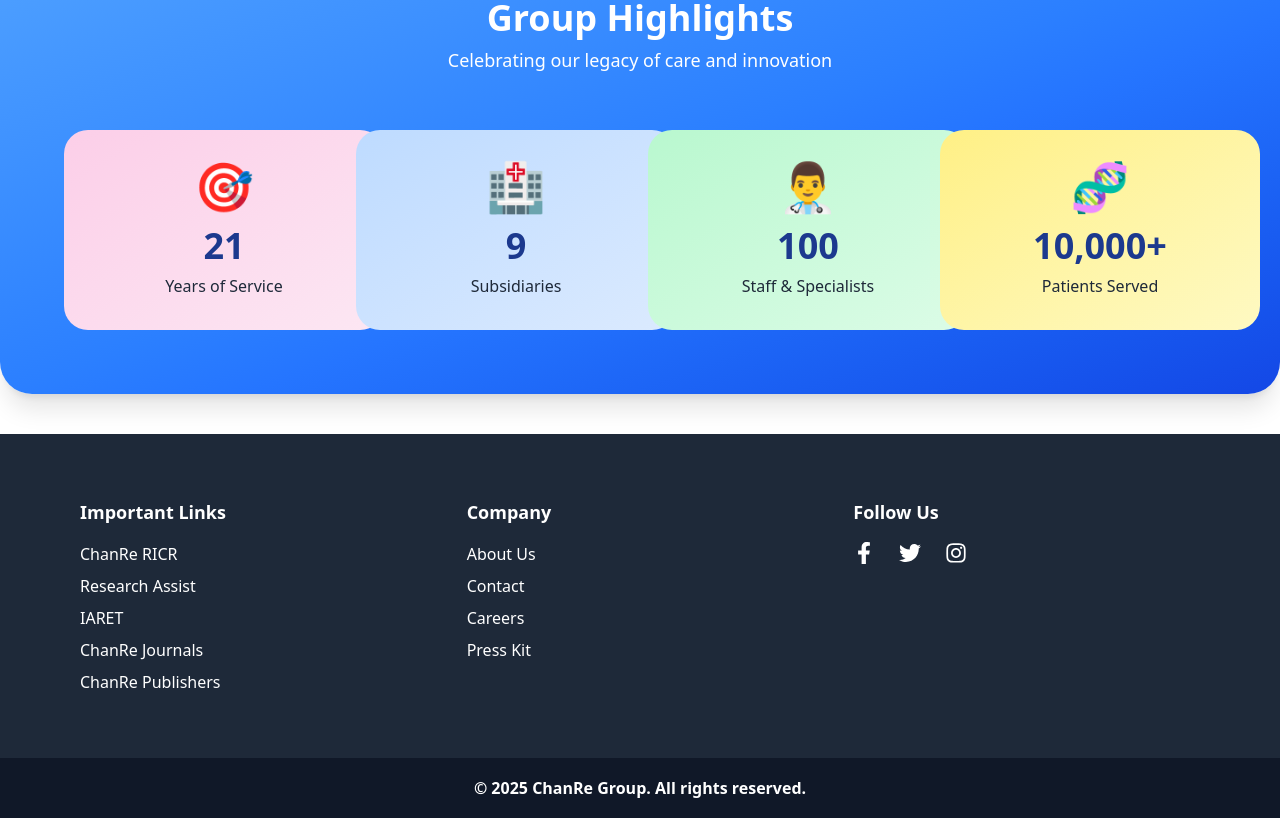
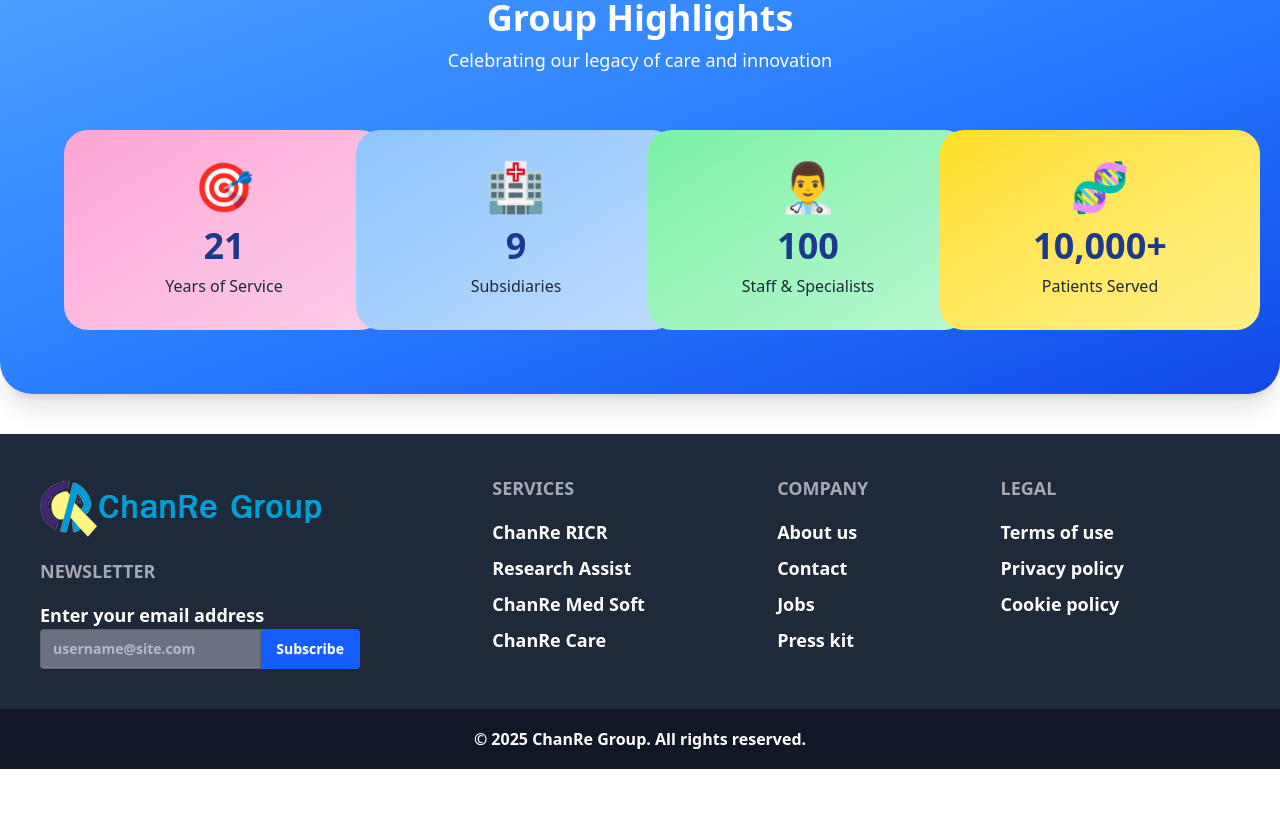
Before and after one commit to ManuJ1210/ChanRe, a React (Vite) app: page / in a window 1280 px wide. Shown: the part 3180-3998 px from the top of the page. After the commit the page ends 3949 px from the top, so only its background shows below. Built offline with nearby package versions, Linux system fonts and the light colour scheme.

Commit message:
Updated Footer and design

```diff
--- a/src/components/Highlights.jsx
+++ b/src/components/Highlights.jsx
@@ -3,10 +3,10 @@
 import { useInView } from "react-intersection-observer";
 
 const highlights = [
-  { icon: "🎯", label: "Years of Service", end: 21, bg: "from-pink-200 to-pink-100" },
-  { icon: "🏥", label: "Subsidiaries", end: 9, bg: "from-blue-200 to-blue-100" },
-  { icon: "👨‍⚕️", label: "Staff & Specialists", end: 100, bg: "from-green-200 to-green-100" },
-  { icon: "🧬", label: "Patients Served", end: 10000, bg: "from-yellow-200 to-yellow-100" },
+  { icon: "🎯", label: "Years of Service", end: 21, bg: "from-pink-300 to-pink-200" },
+  { icon: "🏥", label: "Subsidiaries", end: 9, bg: "from-blue-300 to-blue-200" },
+  { icon: "👨‍⚕️", label: "Staff & Specialists", end: 100, bg: "from-green-300 to-green-200" },
+  { icon: "🧬", label: "Patients Served", end: 10000, bg: "from-yellow-300 to-yellow-200" },
 ];
 
 const GroupHighlights = () => {
--- a/src/components/footer.jsx
+++ b/src/components/footer.jsx
@@ -1,50 +1,45 @@
 import { FaFacebookF, FaTwitter, FaInstagram } from "react-icons/fa";
+import { Link } from "react-router-dom";
 
 function Footer() {
   return (
     <>
-    <footer className=" text-white py-16  px-6 md:px-20 bg-gray-800 backdrop-blur-sm">
-      <div className="max-w-7xl mx-auto grid grid-cols-1 sm:grid-cols-2 lg:grid-cols-3 gap-10">
-
-        <div>
-          <h6 className="text-lg font-semibold text-white mb-4">Important Links</h6>
-          <ul className="space-y-2">
-            <li className="hover:text-blue-600 transition">ChanRe RICR</li>
-            <li className="hover:text-blue-600 transition">Research Assist</li>
-            <li className="hover:text-blue-600 transition">IARET</li>
-            <li className="hover:text-blue-600 transition">ChanRe Journals</li>
-              <li className="hover:text-blue-600 transition">ChanRe Publishers</li>
-          </ul>
-        </div>
-
-
-        <div>
-          <h6 className="text-lg font-semibold text-white mb-4">Company</h6>
-          <ul className="space-y-2">
-            <li className="hover:text-blue-600 transition">About Us</li>
-            <li className="hover:text-blue-600 transition">Contact</li>
-            <li className="hover:text-blue-600 transition">Careers</li>
-            <li className="hover:text-blue-600 transition">Press Kit</li>
-          </ul>
-        </div>
-
-
-        <div>
-          <h6 className="text-lg font-semibold text-white mb-4">Follow Us</h6>
-          <div className="flex gap-6">
-            <a href="#" className="hover:text-blue-600 transition">
-              <FaFacebookF size={22} />
-            </a>
-            <a href="#" className="hover:text-sky-500 transition">
-              <FaTwitter size={22} />
-            </a>
-            <a href="#" className="hover:text-pink-500 transition">
-              <FaInstagram size={22} />
-            </a>
-          </div>
-        </div>
+   <footer className="footer sm:footer-horizontal font-semibold bg-gray-800 text-lg p-10 text-white ">
+  <aside>
+    <img src="/images/logo.png" alt="" />
+     <h6 className="footer-title mt-3">Newsletter</h6>
+    <fieldset className="w-80">
+      <label>Enter your email address</label>
+      <div className="join">
+        <input
+          type="text"
+          placeholder="username@site.com"
+          className="input input-bordered join-item focus:outline-none bg-gray-500" />
+        <button className="btn bg-blue-600 text-white border-none shadow-none join-item">Subscribe</button>
       </div>
-      </footer>
+    </fieldset>
+  </aside>
+  <nav>
+    <h6 className="footer-title">Services</h6>
+    <a className="link link-hover">ChanRe RICR</a>
+    <a className="link link-hover">Research Assist</a>
+    <a className="link link-hover">ChanRe Med Soft</a>
+    <a className="link link-hover">ChanRe Care</a>
+  </nav>
+  <nav>
+    <h6 className="footer-title">Company</h6>
+    <a className="link link-hover">About us</a>
+    <a className="link link-hover">Contact</a>
+    <a className="link link-hover">Jobs</a>
+    <a className="link link-hover">Press kit</a>
+  </nav>
+  <nav>
+    <h6 className="footer-title">Legal</h6>
+    <a className="link link-hover">Terms of use</a>
+    <a className="link link-hover">Privacy policy</a>
+    <a className="link link-hover">Cookie policy</a>
+  </nav>
+</footer>
 
 
       <div className="text-center text-md font-semibold text-white h-15 content-center bg-gray-900 ">
--- a/src/pages/Appointment.jsx
+++ b/src/pages/Appointment.jsx
@@ -74,15 +74,15 @@
                             transition={{ duration: 0.6 }}
                             viewport={{ once: true }}>
                             <h3 className="text-xl font-bold text-blue-500 mb-6">It’s Quick & Easy</h3>
-                            <form className="space-y-4 text-sm">
+                            <form className="space-y-4 text-sm ">
 
-                                <div className="grid grid-cols-2 gap-4">
+                                <div className="grid grid-cols-2 gap-4  ">
                                     <div className="flex items-center border border-gray-300 rounded px-3">
                                         <FaUser className="text-gray-500 mr-2" />
                                         <input
                                             type="text"
                                             placeholder="First Name"
-                                            className="w-full p-2 outline-none bg-transparent"
+                                            className="w-full p-2 outline-none bg-transparent "
                                         />
                                     </div>
                                     <div className="flex items-center border border-gray-300 rounded px-3">
```
